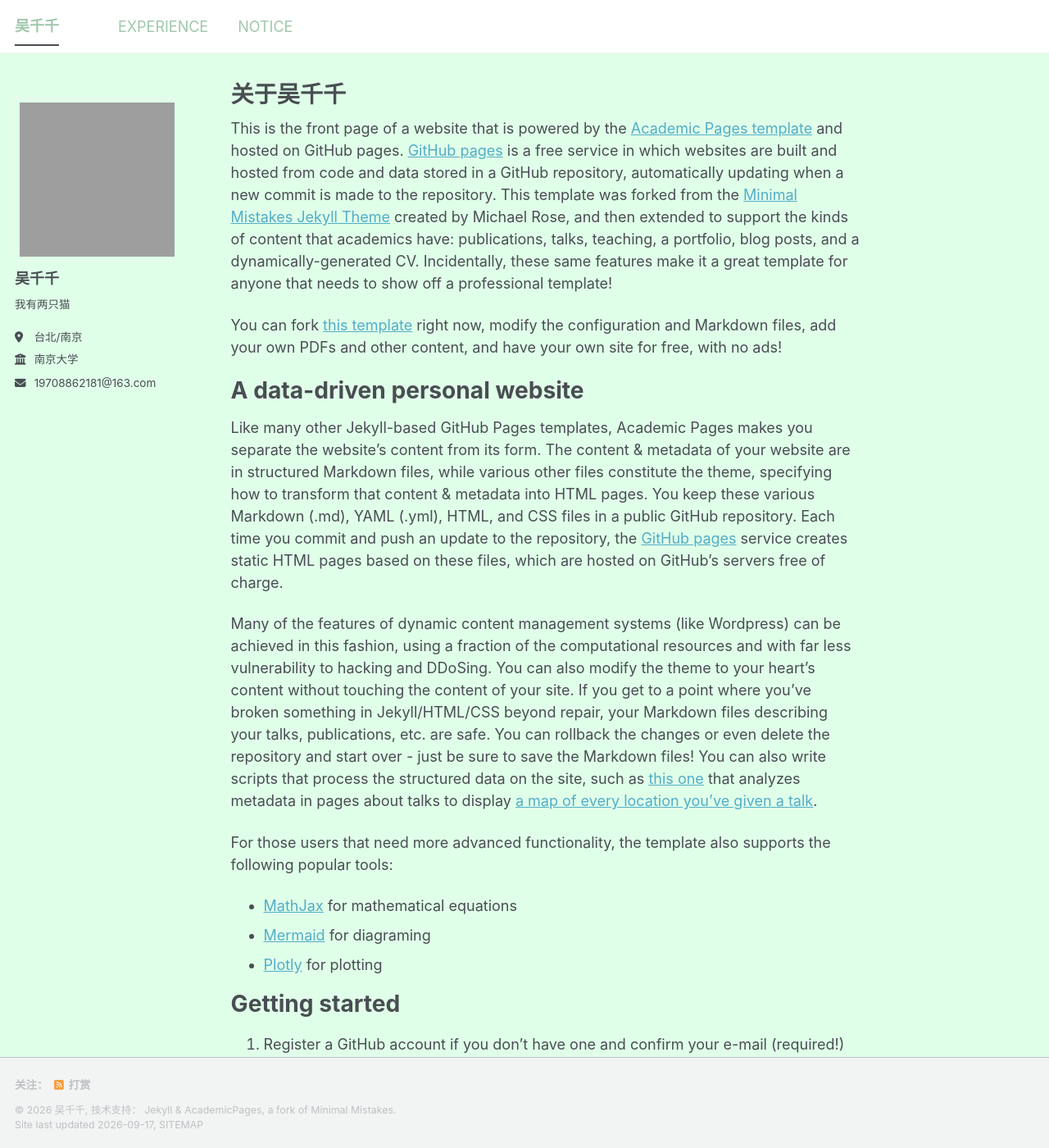
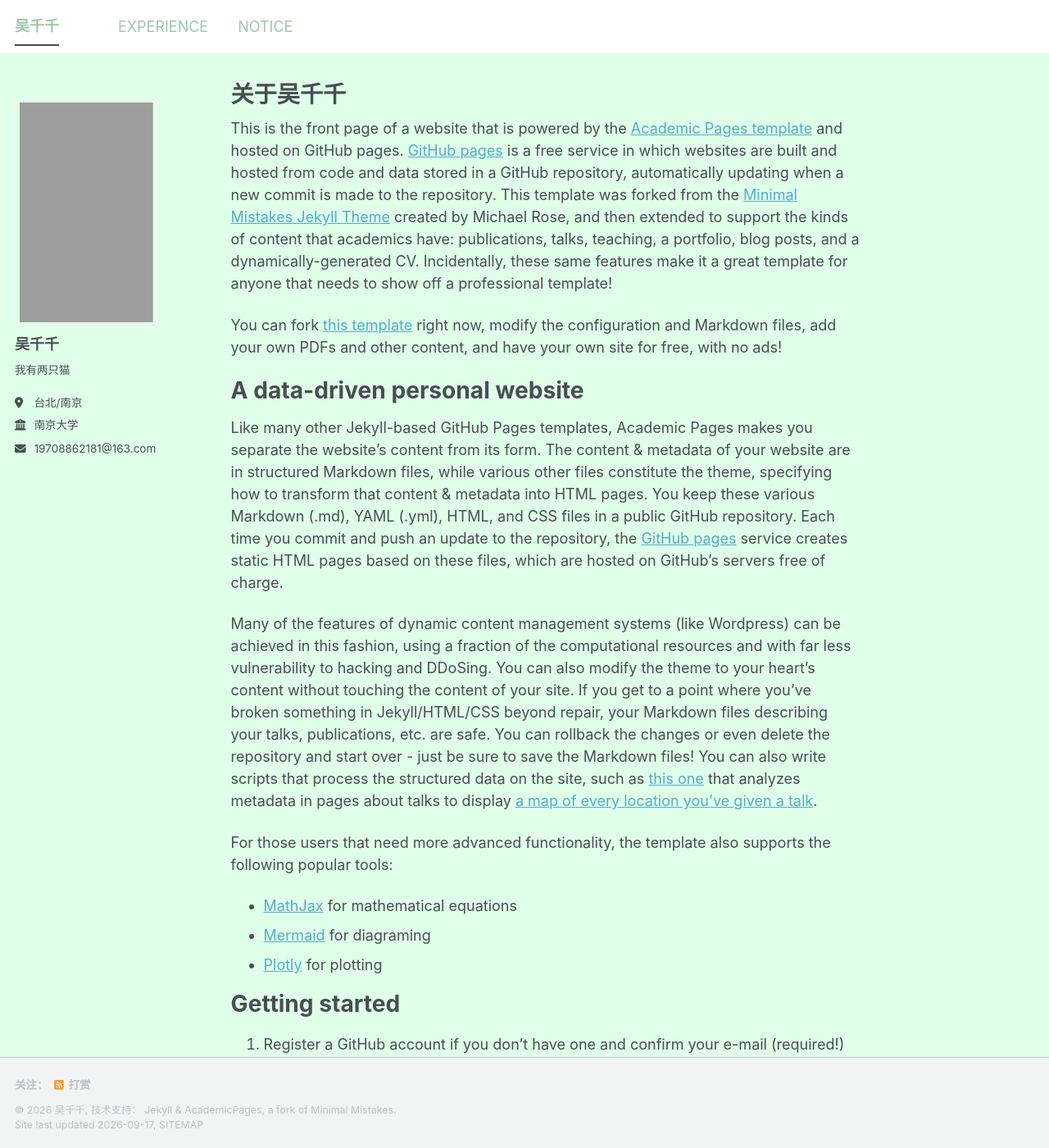
Before and after one commit to wuciancian0301/wuciancian0301.github.io, a Jekyll site: the page built from _pages/about.md, in a window 1280 px wide and 1400 px high. Shown: the whole window at 82% size. Built offline with Jekyll 4.4.1, drawn with Linux system fonts in a browser that asks for light colours; a style sheet for code colours, icons or effects is not loaded.

Commit message:
調整頭像

```diff
--- a/assets/css/main.scss
+++ b/assets/css/main.scss
@@ -50,22 +50,3 @@ body {
 #theme-toggle {
   display: none;
 }
-
-div.author__avatar {
-  display: block !important;
-  width: 300px !important;
-  height: 200px !important;
-  min-width: 300px !important;
-  max-width: 300px !important;
-  overflow: hidden !important;
-  border-radius: 0 !important;
-}
-
-div.author__avatar > img.author__avatar {
-  width: 100% !important;
-  height: 100% !important;
-  max-width: none !important;
-  border-radius: 0 !important;
-  object-fit: cover !important;
-  object-position: 80% center !important;
-}
```
